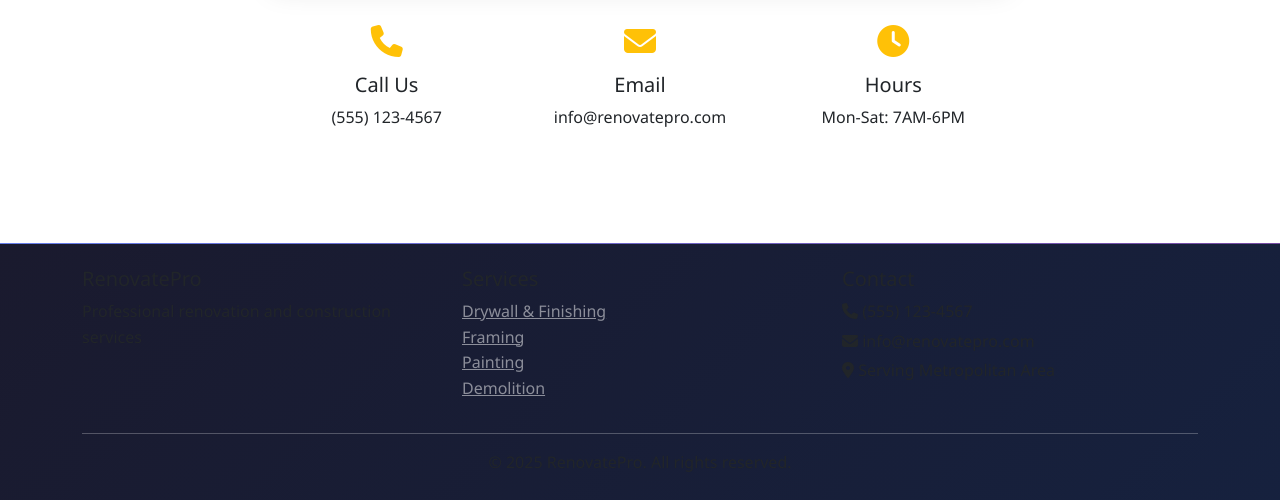
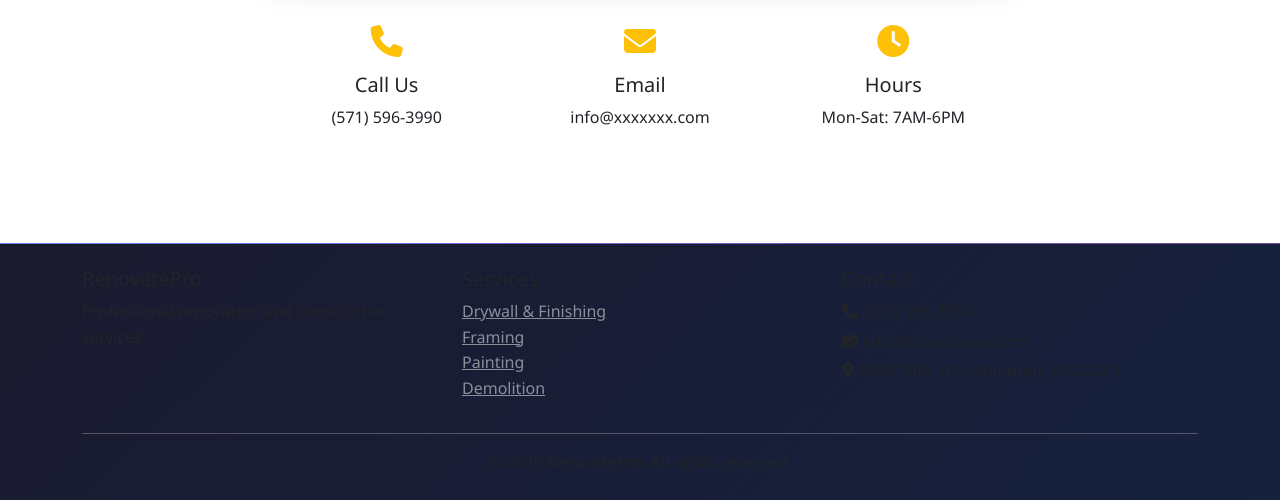
Before and after one commit to zishraq/renovation-services, a Django app: page /contact/ in a window 1280 px wide. Shown: the part 865-1365 px from the top of the page. Run offline with Django 5.2, Linux system fonts and the light colour scheme; data that the repository does not hold is empty.

Commit message:
Address Edit

```diff
--- a/templates/base.html
+++ b/templates/base.html
@@ -80,9 +80,9 @@
                 </div>
                 <div class="col-md-4">
                     <h5>Contact</h5>
-                    <p class="mb-1"><i class="fas fa-phone"></i> (555) 123-4567</p>
-                    <p class="mb-1"><i class="fas fa-envelope"></i> info@renovatepro.com</p>
-                    <p><i class="fas fa-map-marker-alt"></i> Serving Metropolitan Area</p>
+                    <p class="mb-1"><i class="fas fa-phone"></i> (571) 596-3990</p>
+                    <p class="mb-1"><i class="fas fa-envelope"></i> info@xxxxxxxxxx.com</p>
+                    <p><i class="fas fa-map-marker-alt"></i> 6950 28th St N Arlington, VA 22213</p>
                 </div>
             </div>
             <hr class="bg-white">
--- a/templates/contact.html
+++ b/templates/contact.html
@@ -60,12 +60,12 @@
                 <div class="col-md-4 text-center">
                     <i class="fas fa-phone fa-2x text-warning mb-3"></i>
                     <h5>Call Us</h5>
-                    <p>(555) 123-4567</p>
+                    <p>(571) 596-3990</p>
                 </div>
                 <div class="col-md-4 text-center">
                     <i class="fas fa-envelope fa-2x text-warning mb-3"></i>
                     <h5>Email</h5>
-                    <p>info@renovatepro.com</p>
+                    <p>info@xxxxxxx.com</p>
                 </div>
                 <div class="col-md-4 text-center">
                     <i class="fas fa-clock fa-2x text-warning mb-3"></i>
```
